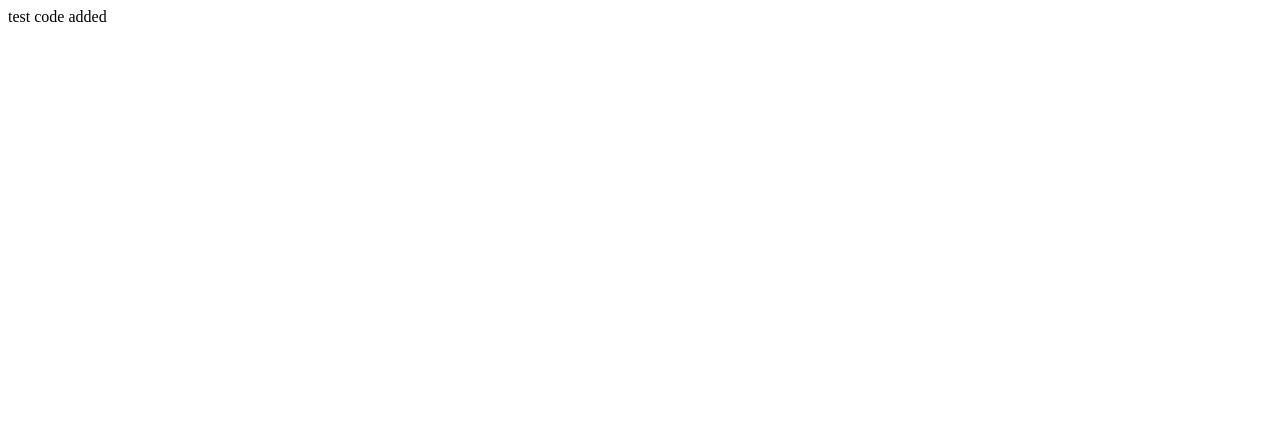
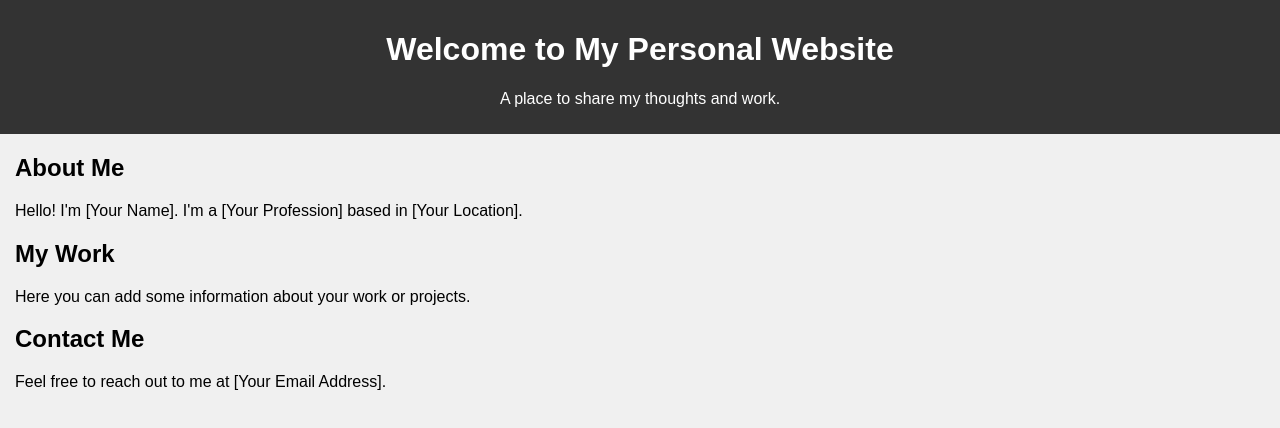
Before and after one commit to CuriousG3orge05/website, a plain HTML site: page landingPage.html in a window 1280 px wide. Drawn offline with Linux system fonts and the light colour scheme.

Commit message:
tester code

```diff
--- a/landingPage.html
+++ b/landingPage.html
@@ -1,4 +1,39 @@
-<!-- test code added -->
+<!DOCTYPE html>
+<html>
 <head>
-    test code added
+    <title>Your Name - Personal Website</title>
+    <style>
+        body {
+            font-family: Arial, sans-serif;
+            margin: 0;
+            padding: 0;
+            background-color: #f0f0f0;
+        }
+        .header {
+            background-color: #333;
+            color: #fff;
+            padding: 10px;
+            text-align: center;
+        }
+        .content {
+            margin: 15px;
+        }
+    </style>
 </head>
+<body>
+    <div class="header">
+        <h1>Welcome to My Personal Website</h1>
+        <p>A place to share my thoughts and work.</p>
+    </div>
+    <div class="content">
+        <h2>About Me</h2>
+        <p>Hello! I'm [Your Name]. I'm a [Your Profession] based in [Your Location].</p>
+
+        <h2>My Work</h2>
+        <p>Here you can add some information about your work or projects.</p>
+
+        <h2>Contact Me</h2>
+        <p>Feel free to reach out to me at [Your Email Address].</p>
+    </div>
+</body>
+</html>
```
